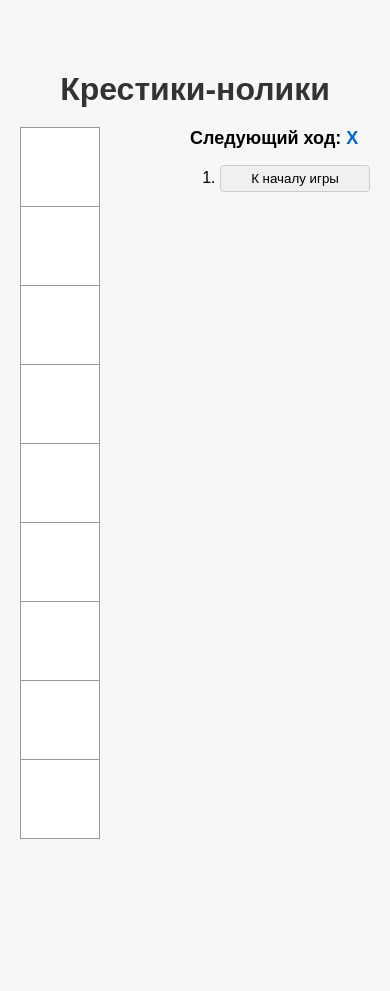
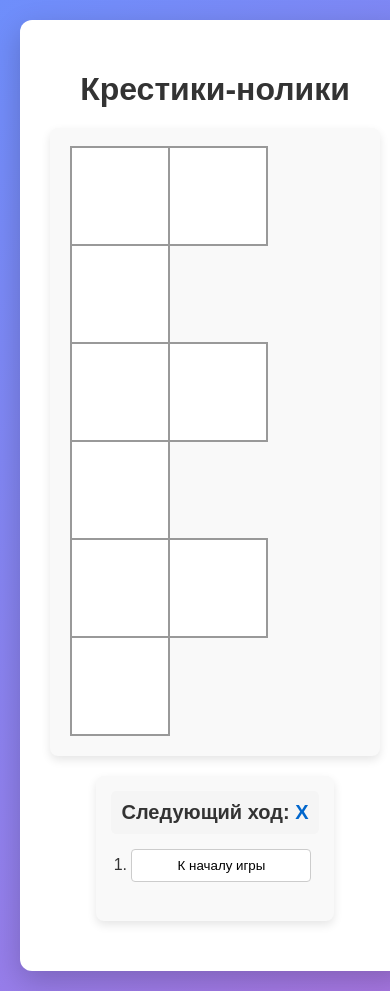
Before and after one commit to meritt/tic-tac-toe, a React (Vite) app: page / in a window 390 px wide. Before the commit the page ends 859 px from the top, so only its background shows below. Built offline with nearby package versions, Linux system fonts and the light colour scheme.

Commit message:
Improve UI with responsive design and visual enhancements
The update creates a more attractive, responsive interface with
mobile optimization, larger game elements, visual feedback for
winners, and an overall more polished appearance.

```diff
--- a/index.html
+++ b/index.html
@@ -2,7 +2,7 @@
 <html lang="en">
   <head>
     <meta charset="UTF-8">
-    <meta name="viewport" content="width=device-width, initial-scale=1.0">
+    <meta name="viewport" content="width=device-width, initial-scale=1.0, maximum-scale=1.0, user-scalable=no">
     <title>Крестики-нолики</title>
   </head>
   <body>
--- a/src/App.jsx
+++ b/src/App.jsx
@@ -4,7 +4,7 @@ import "./styles/global.css";
 
 function App() {
   return (
-    <div className="App">
+    <div className="app-container">
       <h1>Крестики-нолики</h1>
       <Game />
     </div>
--- a/src/components/Status.jsx
+++ b/src/components/Status.jsx
@@ -2,6 +2,9 @@ import React from "react";
 import "../styles/Status.css";
 
 const Status = ({ status }) => {
+  // Определяем, сообщает ли статус о победителе
+  const isWinner = status.includes("Победитель");
+
   // Заменяем 'X' и 'O' на span с классами для стилизации
   const styledStatus = status.replace(
     /(X|O)/g,
@@ -11,7 +14,7 @@ const Status = ({ status }) => {
 
   return (
     <div
-      className="status"
+      className={`status ${isWinner ? "winner" : ""}`}
       dangerouslySetInnerHTML={{ __html: styledStatus }}
     />
   );
--- a/src/styles/Game.css
+++ b/src/styles/Game.css
@@ -1,28 +1,61 @@
 .game {
   display: flex;
-  flex-direction: row;
-  margin: 20px;
+  flex-direction: column;
+  align-items: center;
+  margin: 20px 0;
+}
+
+@media (min-width: 768px) {
+  .game {
+    flex-direction: row;
+    align-items: flex-start;
+    justify-content: center;
+  }
+}
+
+.game-board {
+  background: #f9f9f9;
+  border-radius: 8px;
+  padding: 20px;
+  box-shadow: 0 4px 10px rgba(0, 0, 0, 0.1);
 }
 
 .game-info {
-  margin-left: 20px;
+  margin-left: 0;
+  margin-top: 20px;
+  padding: 15px;
+  background: #f9f9f9;
+  border-radius: 8px;
+  min-width: 200px;
+  box-shadow: 0 4px 10px rgba(0, 0, 0, 0.1);
+}
+
+@media (min-width: 768px) {
+  .game-info {
+    margin-left: 40px;
+    margin-top: 0;
+  }
 }
 
 .game-info ol {
-  padding-left: 30px;
+  padding-left: 20px;
+  margin-top: 10px;
 }
 
 .game-info button {
-  margin-bottom: 5px;
-  padding: 5px 10px;
+  margin-bottom: 8px;
+  padding: 8px 12px;
   cursor: pointer;
-  background: #f0f0f0;
+  background: white;
   border: 1px solid #ccc;
   border-radius: 4px;
   font-family: "Arial", sans-serif;
-  min-width: 150px; /* Для более длинных русских текстов */
+  min-width: 180px;
+  transition: all 0.2s;
 }
 
 .game-info button:hover {
   background: #e0e0e0;
+  transform: translateY(-2px);
+  box-shadow: 0 2px 5px rgba(0, 0, 0, 0.1);
 }
--- a/src/styles/Square.css
+++ b/src/styles/Square.css
@@ -1,17 +1,22 @@
 .square {
-  width: 80px;
-  height: 80px;
+  width: 100px; /* Увеличиваем размер с 80px до 100px */
+  height: 100px; /* Увеличиваем размер с 80px до 100px */
   background: #fff;
-  border: 1px solid #999;
+  border: 2px solid #999; /* Делаем границу толще */
   float: left;
-  font-size: 34px; /* Увеличим размер шрифта */
+  font-size: 48px; /* Увеличиваем размер шрифта с 34px до 48px */
   font-weight: bold;
-  line-height: 80px;
-  margin-right: -1px;
-  margin-top: -1px;
+  line-height: 100px;
+  margin-right: -2px; /* Соответствует толщине границы */
+  margin-top: -2px; /* Соответствует толщине границы */
   padding: 0;
   text-align: center;
   cursor: pointer;
+  transition: background-color 0.3s;
+}
+
+.square:hover {
+  background-color: #f0f0f0;
 }
 
 .square:focus {
--- a/src/styles/Status.css
+++ b/src/styles/Status.css
@@ -1,8 +1,12 @@
 .status {
-  margin-bottom: 10px;
-  font-size: 18px;
+  margin-bottom: 15px;
+  font-size: 20px;
   font-weight: bold;
   font-family: "Arial", sans-serif;
+  padding: 10px;
+  background-color: #f5f5f5;
+  border-radius: 5px;
+  text-align: center;
 }
 
 /* Стили для X и O в статусе игры */
@@ -15,3 +19,9 @@
   color: #cc0000; /* Красный цвет */
   font-weight: bold;
 }
+
+/* Стили для сообщения о победителе */
+.status.winner {
+  background-color: #e8f5e9;
+  color: #2e7d32;
+}
--- a/src/styles/global.css
+++ b/src/styles/global.css
@@ -2,21 +2,33 @@ body {
   font-family: "Arial", sans-serif;
   margin: 0;
   padding: 0;
+  min-height: 100vh;
   display: flex;
   justify-content: center;
-  align-items: flex-start;
-  padding-top: 50px;
-  background-color: #f7f7f7;
+  align-items: center;
+  background: linear-gradient(135deg, #6e8efb, #a777e3);
+  color: #333;
 }
 
 * {
   box-sizing: border-box;
 }
 
+.app-container {
+  background-color: white;
+  border-radius: 12px;
+  box-shadow: 0 10px 30px rgba(0, 0, 0, 0.2);
+  padding: 30px;
+  margin: 20px;
+  max-width: 800px;
+  width: 100%;
+}
+
 h1 {
   text-align: center;
   color: #333;
   margin-bottom: 20px;
+  font-size: 32px;
 }
 
 /* Глобальные стили для X и O */
```
